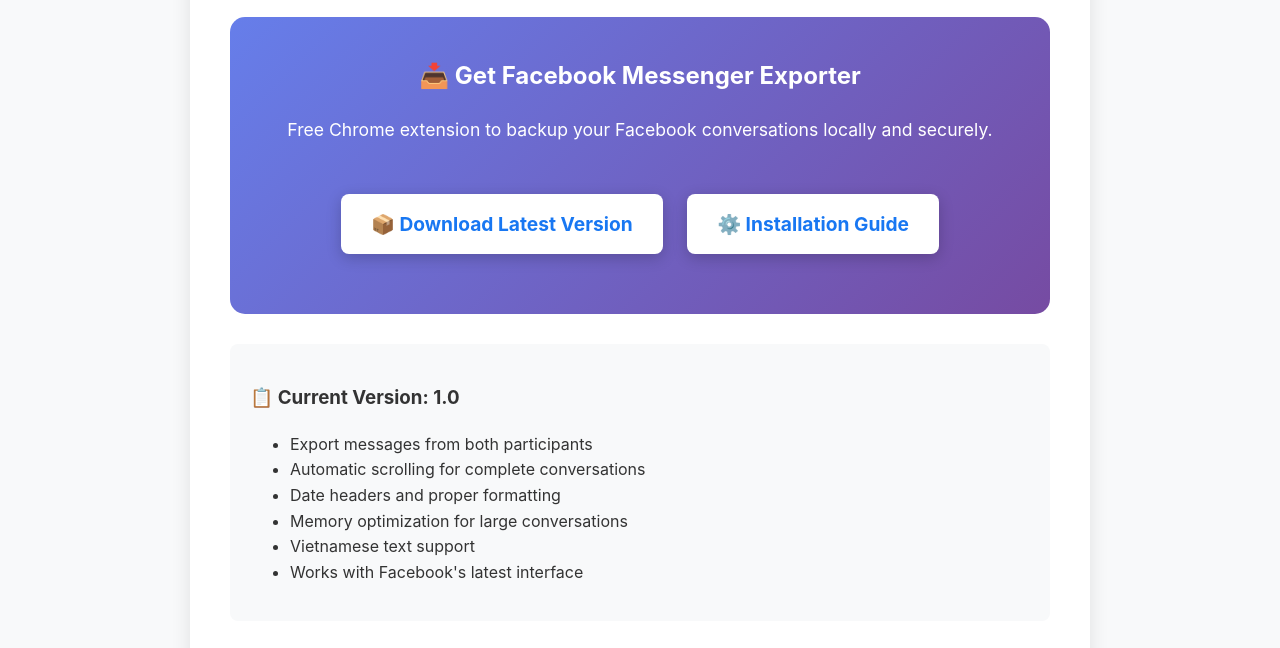
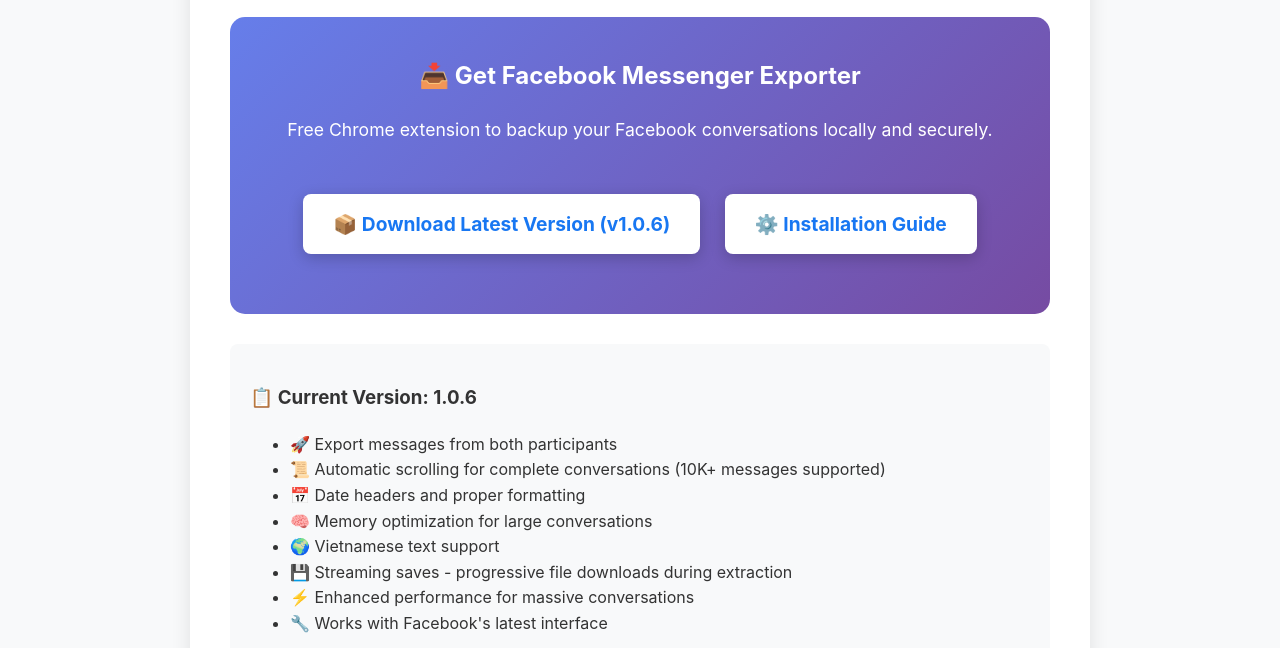
Before and after one commit to DoVuDung/facebook-auto-download-mess-extension, a browser extension: page web/download.html in a window 1280 px wide. Shown: the part 246-894 px from the top of the page. Drawn offline with Linux system fonts and the light colour scheme.

Commit message:
feat: add file source for download

```diff
--- a/web/download.html
+++ b/web/download.html
@@ -197,8 +197,8 @@
             <h2 style="margin-top: 0; color: white;">📥 Get Facebook Messenger Exporter</h2>
             <p style="font-size: 1.1em; margin-bottom: 30px;">Free Chrome extension to backup your Facebook conversations locally and securely.</p>
 
-            <a href="#github-download" class="download-button">
-                📦 Download Latest Version
+            <a href="../dist/facebook-messenger-exporter-v1.0.6.zip" download class="download-button">
+                📦 Download Latest Version (v1.0.6)
             </a>
             <a href="install.html" class="download-button">
                 ⚙️ Installation Guide
@@ -206,14 +206,16 @@
         </div>
 
         <div class="version-info">
-            <h3>📋 Current Version: 1.0</h3>
+            <h3>📋 Current Version: 1.0.6</h3>
             <ul>
-                <li>Export messages from both participants</li>
-                <li>Automatic scrolling for complete conversations</li>
-                <li>Date headers and proper formatting</li>
-                <li>Memory optimization for large conversations</li>
-                <li>Vietnamese text support</li>
-                <li>Works with Facebook's latest interface</li>
+                <li>🚀 Export messages from both participants</li>
+                <li>📜 Automatic scrolling for complete conversations (10K+ messages supported)</li>
+                <li>📅 Date headers and proper formatting</li>
+                <li>🧠 Memory optimization for large conversations</li>
+                <li>🌍 Vietnamese text support</li>
+                <li>💾 Streaming saves - progressive file downloads during extraction</li>
+                <li>⚡ Enhanced performance for massive conversations</li>
+                <li>🔧 Works with Facebook's latest interface</li>
             </ul>
         </div>
 
@@ -291,17 +293,17 @@
 
         <div class="github-section" id="github-download">
             <h2>📂 Download Links</h2>
-            <p>The extension is distributed as a ZIP file containing all necessary files. Since this is a Chrome extension that needs to be loaded manually, it's not available on the Chrome Web Store.</p>
+            <p>The extension is available as a ZIP file containing all necessary files. Click the download button above to get the latest version (v1.0.6).</p>
 
-            <div class="warning">
-                <h4>📥 How to Get the Extension:</h4>
+            <div class="success">
+                <h4>📥 Direct Download Available:</h4>
                 <ol>
-                    <li><strong>Contact the developer</strong> for the latest ZIP file</li>
-                    <li><strong>Check GitHub repository</strong> if publicly available</li>
-                    <li><strong>Follow installation guide</strong> after downloading</li>
+                    <li><strong>Click "Download Latest Version"</strong> button above to get the ZIP file</li>
+                    <li><strong>Extract the ZIP</strong> to a folder on your computer</li>
+                    <li><strong>Follow the installation guide</strong> to load it in Chrome</li>
                 </ol>
 
-                <p><strong>Note:</strong> This extension is distributed independently and requires manual installation in Chrome.</p>
+                <p><strong>Latest Release:</strong> Version 1.0.6 with streaming saves and 10K+ message support!</p>
             </div>
 
             <div class="success">
```
